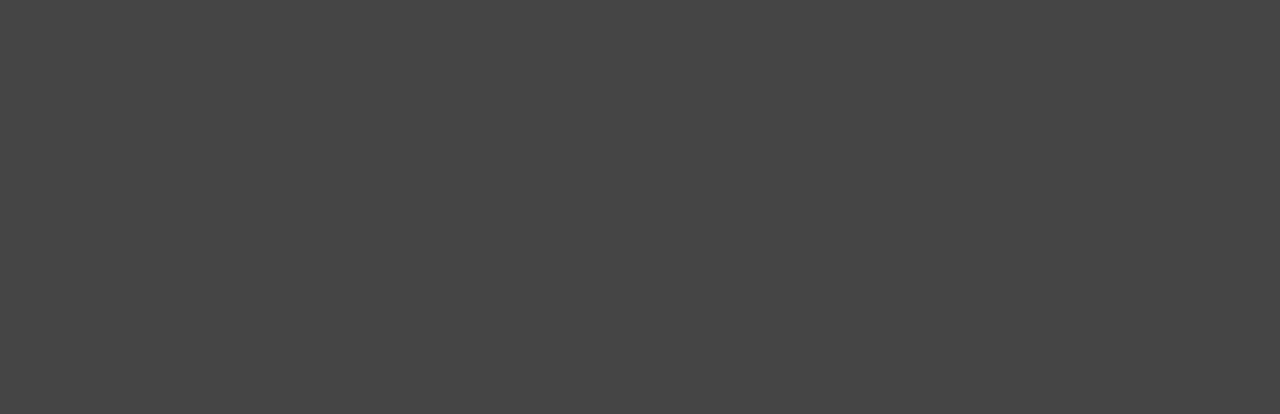
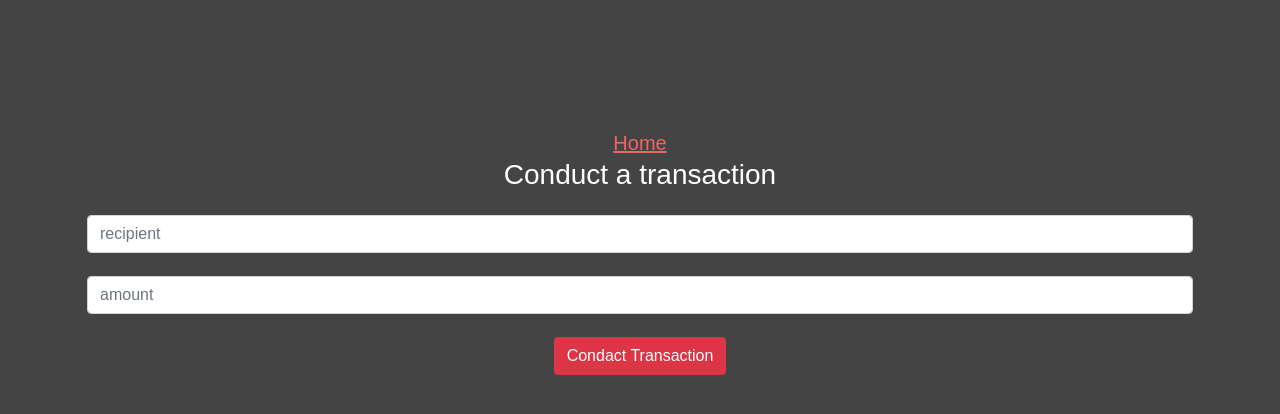
Before and after one commit to zicoz18/ziya-chain, a React (Create React App) app in the folder explorer/: page /conduct-transaction in a window 1280 px wide. Before the commit this address had no page. Shown: the top 414 px of the page. Built offline with nearby package versions, Linux system fonts and the light colour scheme.

Commit message:
Server Explorer inside Express

```diff
--- a/explorer/package.json
+++ b/explorer/package.json
@@ -2,6 +2,7 @@
 	"name": "ziya-explorer",
 	"version": "0.1.0",
 	"private": true,
+	"proxy": "http://localhost:3000",
 	"dependencies": {
 		"@testing-library/jest-dom": "^5.16.4",
 		"@testing-library/react": "^13.3.0",
--- a/explorer/src/App.tsx
+++ b/explorer/src/App.tsx
@@ -1,5 +1,7 @@
 import { BrowserRouter as Router, Route, Routes } from "react-router-dom";
 import Blocks from "./components/Blocks";
+import ConductTransaction from "./components/ConductTransaction";
+import TransactionPool from "./components/TransactionPool";
 import WalletInfo from "./components/WalletInfo";
 
 const App = () => {
@@ -8,6 +10,8 @@ const App = () => {
 			<Routes>
 				<Route path="/" element={<WalletInfo />} />
 				<Route path="/blocks" element={<Blocks />} />
+				<Route path="/conduct-transaction" element={<ConductTransaction />} />
+				<Route path="/transaction-pool" element={<TransactionPool />} />
 			</Routes>
 		</Router>
 	);
--- a/explorer/src/components/Blocks.tsx
+++ b/explorer/src/components/Blocks.tsx
@@ -24,7 +24,7 @@ const Blocks = () => {
 			</div>
 			<h3>Blocks</h3>
 			{blocks.map((block, index) => (
-				<Block block={block} />
+				<Block key={block.hash} block={block} />
 			))}
 		</div>
 	);
--- /dev/null
+++ b/explorer/src/components/ConductTransaction.tsx
@@ -0,0 +1,57 @@
+import axios from "axios";
+import { useState } from "react";
+import { Form } from "react-bootstrap";
+import { Button } from "react-bootstrap";
+import { Link, useNavigate } from "react-router-dom";
+import ENDPOINTS from "../constants/Endpoints";
+
+const ConductTransaction = () => {
+	const navigate = useNavigate();
+	const [recipient, setRecipient] = useState("");
+	const [amount, setAmount] = useState<number>();
+
+	const updateRecipient = (e: any) => {
+		setRecipient(e.target.value);
+	};
+	const updateAmount = (e: any) => {
+		setAmount(Number(e.target.value));
+	};
+
+	const conductTransaction = async () => {
+		const res = await axios.post(ENDPOINTS.TRANSACT, {
+			recipient,
+			amount,
+		});
+
+		alert(res.data.type);
+		navigate("/transaction-pool");
+	};
+
+	return (
+		<div className="ConductTransaction">
+			<Link to="/">Home</Link>
+			<h3>Conduct a transaction</h3>
+			<Form.Group className="transactionForm">
+				<Form.Control
+					type="text"
+					placeholder="recipient"
+					value={recipient}
+					onChange={updateRecipient}
+				/>
+			</Form.Group>
+			<Form.Group className="transactionForm">
+				<Form.Control
+					type="number"
+					placeholder="amount"
+					value={amount}
+					onChange={updateAmount}
+				/>
+			</Form.Group>
+			<Button variant="danger" onClick={conductTransaction}>
+				Condact Transaction
+			</Button>
+		</div>
+	);
+};
+
+export default ConductTransaction;
--- /dev/null
+++ b/explorer/src/components/TransactionPool.tsx
@@ -0,0 +1,67 @@
+import axios from "axios";
+import { useEffect, useState } from "react";
+import { Button } from "react-bootstrap";
+import { Link, useNavigate } from "react-router-dom";
+import ENDPOINTS from "../constants/Endpoints";
+import POOL_INTERVAL_MS from "../constants/PoolInterval";
+import Transaction from "./Transaction";
+
+const TransactionPool = () => {
+	const navigate = useNavigate();
+	const [transactionPoolMap, setTransactionPoolMap] = useState<any>();
+
+	const getTransactionPoolMap = async () => {
+		const recievedTransactionPoolMap = (
+			await axios.get(ENDPOINTS.GET_TRANSACTION_POOL_MAP)
+		).data;
+		setTransactionPoolMap(recievedTransactionPoolMap);
+	};
+
+	useEffect(() => {
+		getTransactionPoolMap();
+		const poolTransactionPoolMap = setInterval(() => {
+			getTransactionPoolMap();
+		}, POOL_INTERVAL_MS);
+		return () => {
+			clearInterval(poolTransactionPoolMap);
+		};
+	}, []);
+
+	const mineTransactions = async () => {
+		const recievedStatus = await axios.get(ENDPOINTS.MINE_TRANSACTIONS);
+		if (recievedStatus.status === 200) {
+			alert("success");
+			navigate("/blocks");
+		} else {
+			alert("The mine-transactions block request did not complete.");
+		}
+	};
+
+	return (
+		<div className="TransactionPool">
+			<div>
+				<Link to="/">Home</Link>
+			</div>
+			<h3>Transaction Pool</h3>
+			{transactionPoolMap ? (
+				Object.values(transactionPoolMap).map((transaction: any) => (
+					<div key={transaction.id}>
+						<hr />
+						<Transaction transaction={transaction} />
+					</div>
+				))
+			) : (
+				<div>
+					<hr />
+					<div>Loading...</div>
+				</div>
+			)}
+			<hr />
+			<Button variant="danger" onClick={mineTransactions}>
+				Mine the Transactions
+			</Button>
+		</div>
+	);
+};
+
+export default TransactionPool;
--- a/explorer/src/components/WalletInfo.tsx
+++ b/explorer/src/components/WalletInfo.tsx
@@ -28,6 +28,8 @@ const WalletInfo = () => {
 			<div>Welcome to Ziya Chain Explorer</div>
 			<br />
 			<Link to="/blocks">Blocks</Link>
+			<Link to="/conduct-transaction">Conduct a Transaction</Link>
+			<Link to="/transaction-pool">Transaction Pool</Link>
 			<br />
 			<div className="WalletInfo">
 				<div>Address: {walletInfo.address}</div>
--- a/explorer/src/constants/Endpoints.ts
+++ b/explorer/src/constants/Endpoints.ts
@@ -1,8 +1,12 @@
-const BASE_URL = "http://localhost:8080/api/";
+const BASE_URL = document.location.origin;
+const BASE_API_URL = `${BASE_URL}/api/`;
 
 const ENDPOINTS = {
-	GET_BLOCKS: `${BASE_URL}blocks`,
-	GET_WALLET_INFO: `${BASE_URL}wallet-info`,
+	GET_BLOCKS: `${BASE_API_URL}blocks`,
+	GET_WALLET_INFO: `${BASE_API_URL}wallet-info`,
+	GET_TRANSACTION_POOL_MAP: `${BASE_API_URL}transaction-pool-map`,
+	TRANSACT: `${BASE_API_URL}transact`,
+	MINE_TRANSACTIONS: `${BASE_API_URL}mine-transactions`,
 };
 
 export default ENDPOINTS;
--- /dev/null
+++ b/explorer/src/constants/PoolInterval.ts
@@ -0,0 +1,2 @@
+const POOL_INTERVAL_MS = 10000;
+export default POOL_INTERVAL_MS;
--- a/explorer/src/index.css
+++ b/explorer/src/index.css
@@ -38,3 +38,12 @@ a:hover {
 	color: #e66;
 	text-decoration: underline;
 }
+
+.ConductTransaction,
+.TransactionPool {
+	margin: 5%;
+}
+
+.transactionForm {
+	margin: 2%;
+}
--- a/package.json
+++ b/package.json
@@ -12,7 +12,7 @@
 		"build": "tsc",
 		"test": "jest --watchAll",
 		"explorer": "cd ./explorer && npm start",
-		"both": "npm run dev & npm run explorer"
+		"both": "cd explorer && npm run build && cd .. && npm run dev "
 	},
 	"repository": {
 		"type": "git",
```
Also changed, not shown: 1 other file (tests, documents, lock files or other folders).
